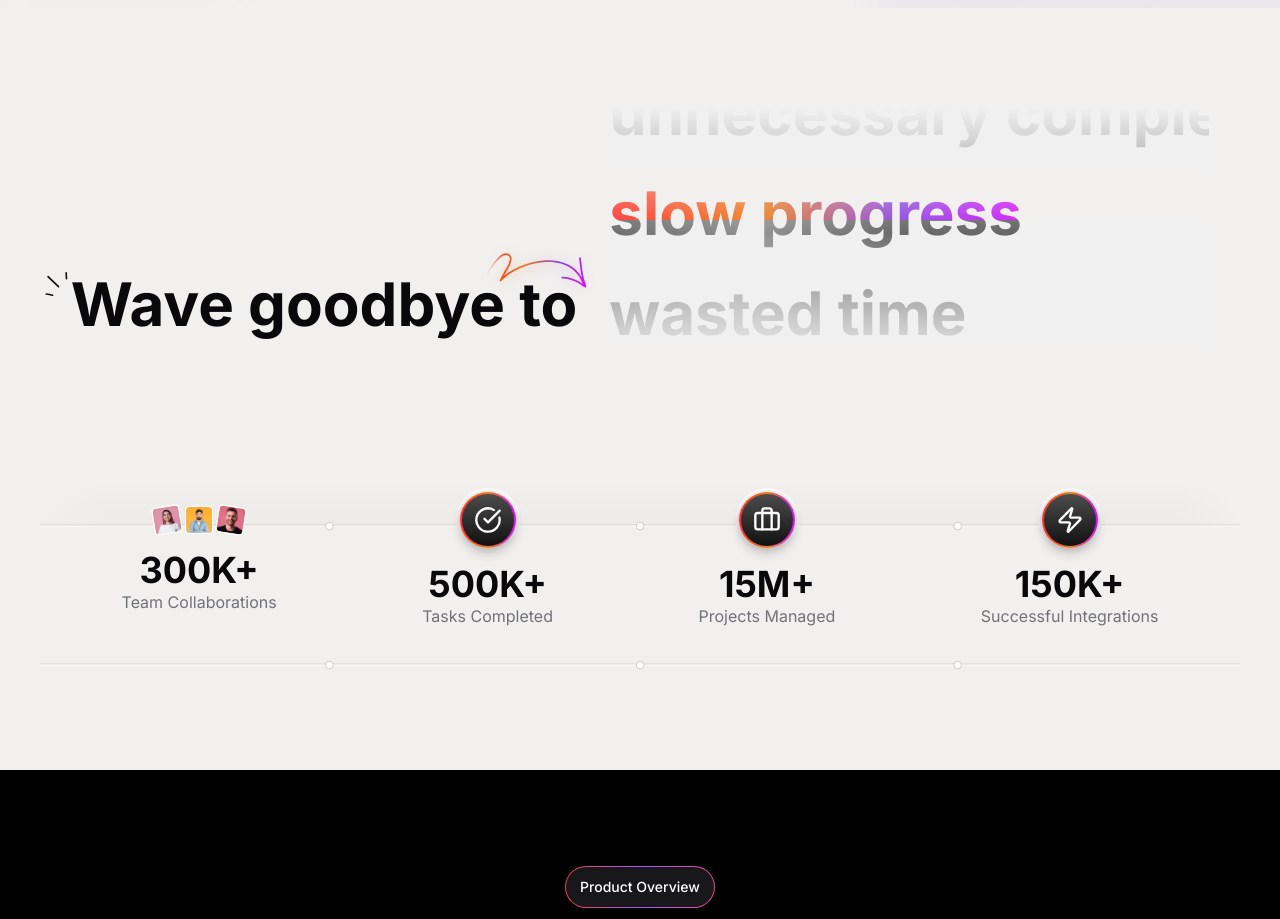
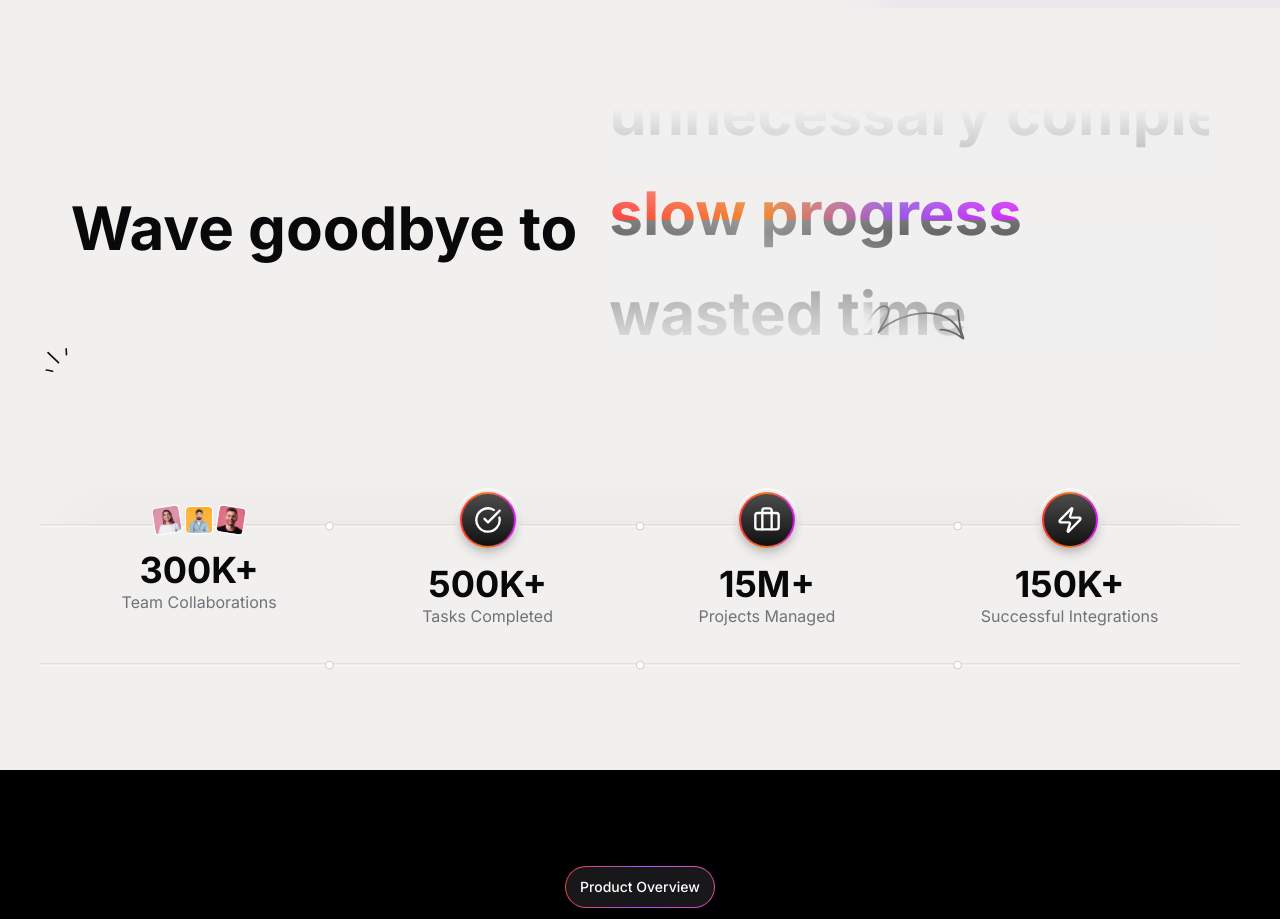
Before and after one commit to OmniCommsAI/omnicommsai-landingpg, a React (Vite) app: page / in a window 1280 px wide. Shown: the part 4400-5319 px from the top of the page. Built offline with nearby package versions, Linux system fonts and the light colour scheme; the HTML template or start-up script is replaced by a standard one.

Commit message:
Center "Wave goodbye to" text

```diff
--- a/src/components/WaveGoodbyeSection.tsx
+++ b/src/components/WaveGoodbyeSection.tsx
@@ -55,9 +55,9 @@ const WaveGoodbyeSection = () => {
 
           {/* Wave Goodbye Container - Responsive */}
           <div className="relative flex flex-col lg:flex-row items-center justify-center gap-5 lg:gap-8 w-full max-w-6xl">
-            {/* Decorative elements */}
-            <div className="w-auto">
-              <div className="lg:block relative w-6 h-6 z-10" style={{ left: '-26px', top: '150px' }}>
+            {/* Decorative elements and heading container */}
+            <div className="relative w-auto flex items-center h-60 lg:h-auto">
+              <div className="lg:block absolute w-6 h-6 z-10" style={{ left: '-26px', top: '150px' }}>
                 <img
                   src={waveGoodbyeIcon1}
                   alt="Decorative wave"
@@ -65,7 +65,7 @@ const WaveGoodbyeSection = () => {
                 />
               </div>
 
-              <div className="lg:block relative w-32 h-32 z-10" style={{ right: '-400px', top: '60px' }}>
+              <div className="lg:block absolute w-32 h-32 z-10" style={{ right: '-400px', top: '60px' }}>
                 <img
                   src={waveGoodbyeIcon2}
                   alt="Decorative element"
@@ -73,7 +73,7 @@ const WaveGoodbyeSection = () => {
                 />
               </div>
 
-              {/* Main heading */}
+              {/* Main heading - vertically centered */}
               <h2 className="text-3xl sm:text-5xl md:text-6xl font-bold text-foreground text-center lg:text-left lg:whitespace-nowrap flex-shrink-0">
                 Wave goodbye to
               </h2>
```
